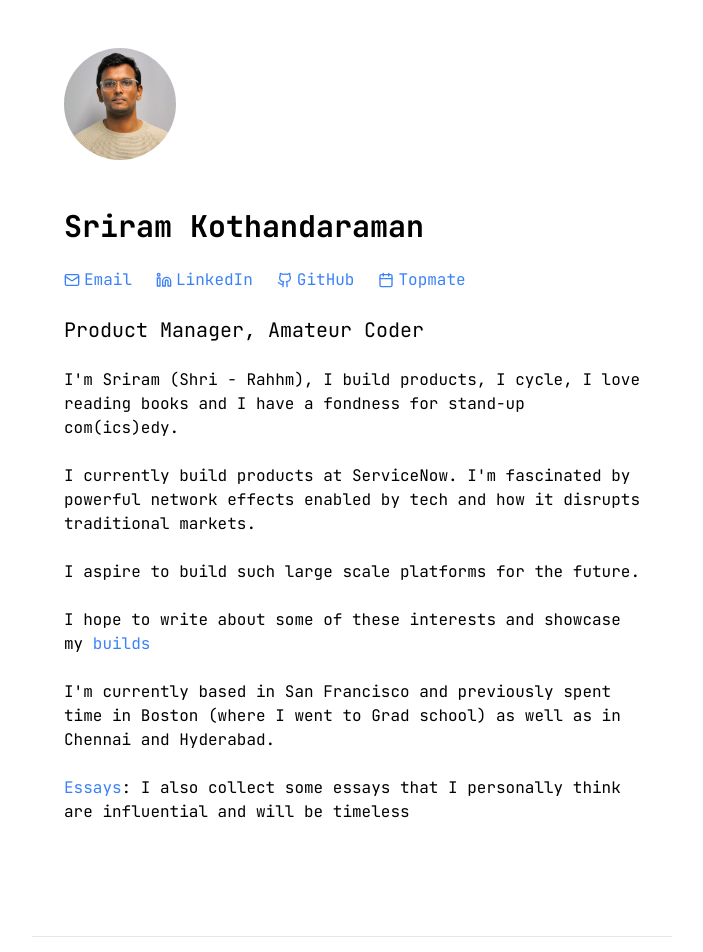
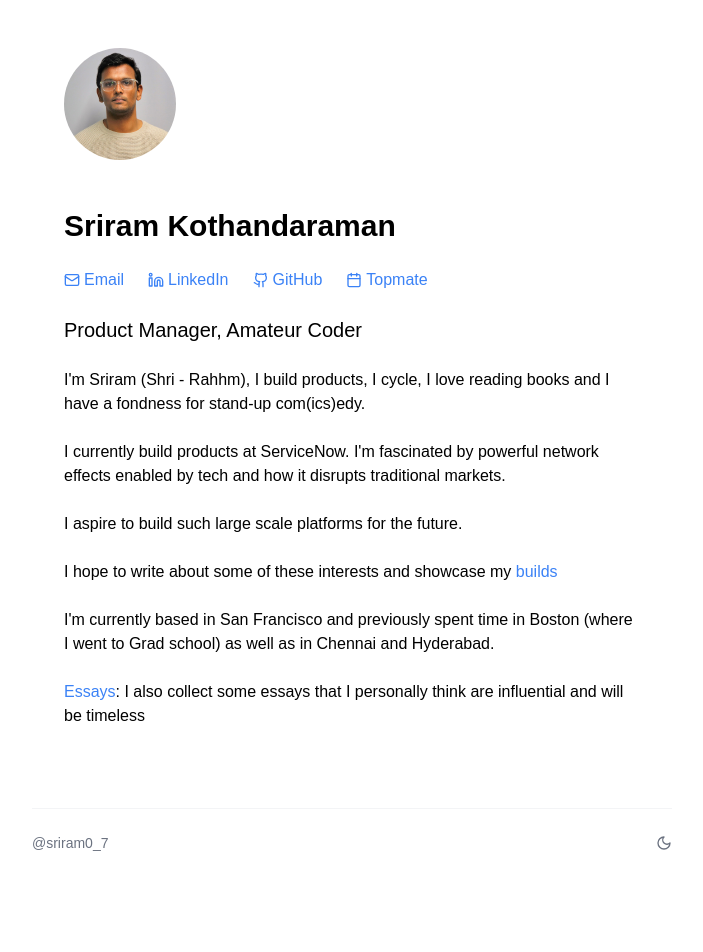
Before and after one commit to sriramkj07/Personalwebsite, a Next.js app: page / in a window 1280 px wide. Shown: the top 952 px of the page, without its empty margins (288-991 px from the left). After the commit the page ends 885 px from the top, so only its background shows below. Built offline with nearby package versions, Linux system fonts and the light colour scheme.

Commit message:
Refine layout and styling to match rauchg.com

```diff
--- a/app/layout.tsx
+++ b/app/layout.tsx
@@ -1,17 +1,11 @@
 import './globals.css'
-import { JetBrains_Mono } from 'next/font/google'
 import { ThemeProvider } from '@/components/theme-provider'
 import { Footer } from '@/components/footer'
 
 export const metadata = {
   title: 'Sriram Kothandaraman',
-  description: 'A personal website, thats all folks'
+  description: 'Product Manager, Amateur Coder',
 }
-
-const jetbrainsMono = JetBrains_Mono({
-  subsets: ['latin'],
-  display: 'swap'
-})
 
 export default function RootLayout({
   children,
@@ -19,11 +13,13 @@ export default function RootLayout({
   children: React.ReactNode
 }) {
   return (
-    <html lang="en" suppressHydrationWarning>
-      <body className={jetbrainsMono.className}>
+    <html lang="en">
+      <body>
         <ThemeProvider>
-          <div className="min-h-screen bg-white dark:bg-gray-950 text-black dark:text-white transition-colors">
-            {children}
+          <div className="min-h-screen bg-white dark:bg-gray-950 text-black dark:text-white flex flex-col">
+            <div className="flex-grow">
+              {children}
+            </div>
             <Footer />
           </div>
         </ThemeProvider>
--- a/components/footer.tsx
+++ b/components/footer.tsx
@@ -2,13 +2,13 @@ import { ThemeSwitcher } from './theme-switcher'
 
 export function Footer() {
   return (
-    <footer className="w-full max-w-2xl mx-auto px-4 pb-12">
-      <div className="border-t border-gray-200 dark:border-gray-800 mt-16 pt-6 flex items-center justify-between text-sm text-gray-600 dark:text-gray-400">
+    <footer className="w-full max-w-2xl mx-auto px-4 py-8">
+      <div className="border-t border-gray-100 dark:border-gray-800 pt-6 flex items-center justify-between text-sm">
         <a
           href="https://x.com/Sriram0_7"
           target="_blank"
           rel="noopener noreferrer"
-          className="hover:text-gray-800 dark:hover:text-gray-200"
+          className="text-gray-500 dark:text-gray-400 hover:text-gray-800 dark:hover:text-gray-200 transition-colors"
         >
           @sriram0_7
         </a>
--- a/components/theme-switcher.tsx
+++ b/components/theme-switcher.tsx
@@ -1,35 +1,21 @@
 'use client'
 
 import { useTheme } from 'next-themes'
-import { useEffect, useState } from 'react'
-import { SunIcon, MoonIcon } from '@heroicons/react/24/solid'
+import { SunIcon, MoonIcon } from 'lucide-react'
 
 export function ThemeSwitcher() {
-  const [mounted, setMounted] = useState(false)
   const { theme, setTheme } = useTheme()
-
-  useEffect(() => {
-    setMounted(true)
-  }, [])
-
-  if (!mounted) {
-    return (
-      <button className="w-9 h-9 bg-gray-200 rounded-lg dark:bg-gray-600">
-        <span className="sr-only">Loading theme</span>
-      </button>
-    )
-  }
 
   return (
     <button
       onClick={() => setTheme(theme === 'dark' ? 'light' : 'dark')}
-      className="w-9 h-9 flex items-center justify-center rounded-lg bg-gray-200 hover:bg-gray-300 dark:bg-gray-600 dark:hover:bg-gray-700"
+      className="text-gray-500 dark:text-gray-400 hover:text-gray-800 dark:hover:text-gray-200 transition-colors"
       aria-label="Toggle theme"
     >
       {theme === 'dark' ? (
-        <SunIcon className="w-5 h-5 text-orange-300" />
+        <SunIcon className="w-4 h-4" />
       ) : (
-        <MoonIcon className="w-5 h-5 text-gray-700" />
+        <MoonIcon className="w-4 h-4" />
       )}
     </button>
   )
```
